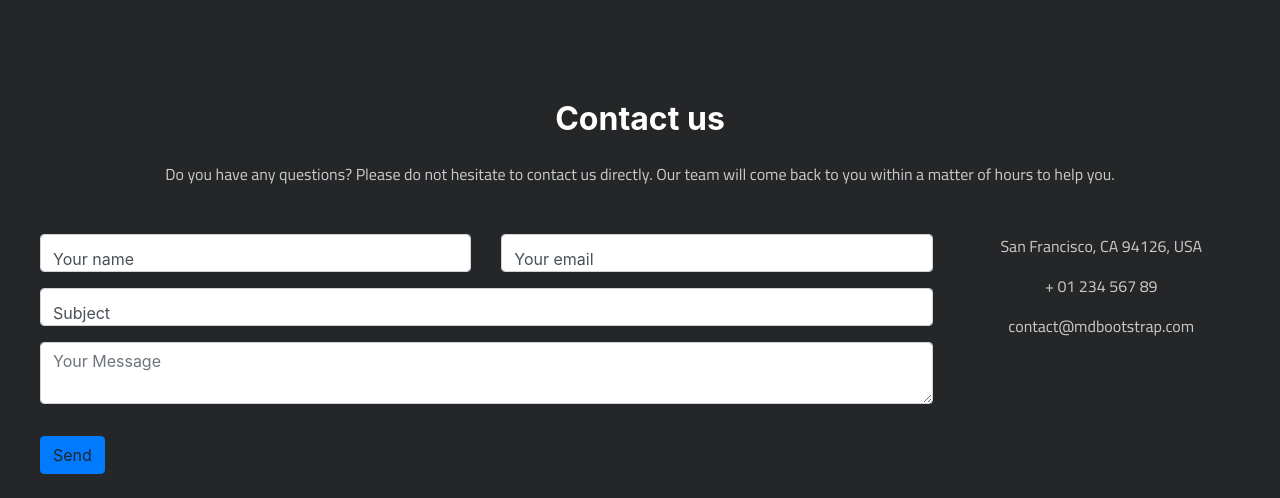
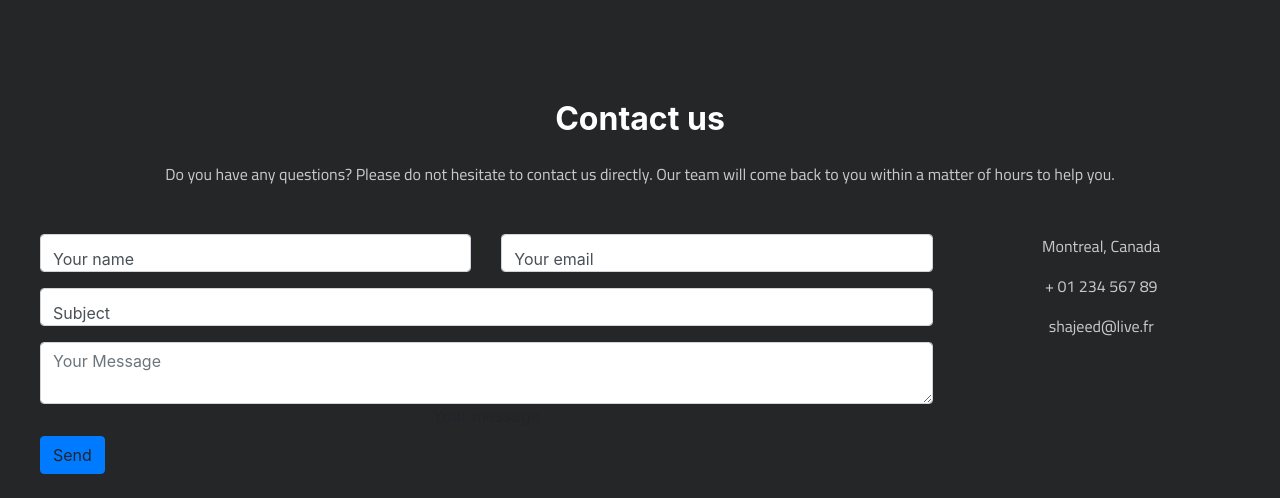
Before and after one commit to Sajistreo3/gestionaht, a PHP site: page /index.php in a window 1280 px wide. Shown: the part 2195-2693 px from the top of the page. Run offline with PHP 8.4, Linux system fonts and the light colour scheme; some libraries are stand-ins or nearby versions.

Commit message:
added footer text

```diff
--- a/footer.php
+++ b/footer.php
@@ -78,7 +78,7 @@
         <div class="col-md-3 text-center">
             <ul class="list-unstyled mb-0">
                 <li><i class="fas fa-map-marker-alt fa-2x"></i>
-                    <p>San Francisco, CA 94126, USA</p>
+                    <p>Montreal, Canada</p>
                 </li>
 
                 <li><i class="fas fa-phone mt-4 fa-2x"></i>
@@ -86,7 +86,7 @@
                 </li>
 
                 <li><i class="fas fa-envelope mt-4 fa-2x"></i>
-                    <p>contact@mdbootstrap.com</p>
+                    <p>shajeed@live.fr</p>
                 </li>
             </ul>
         </div>
```
